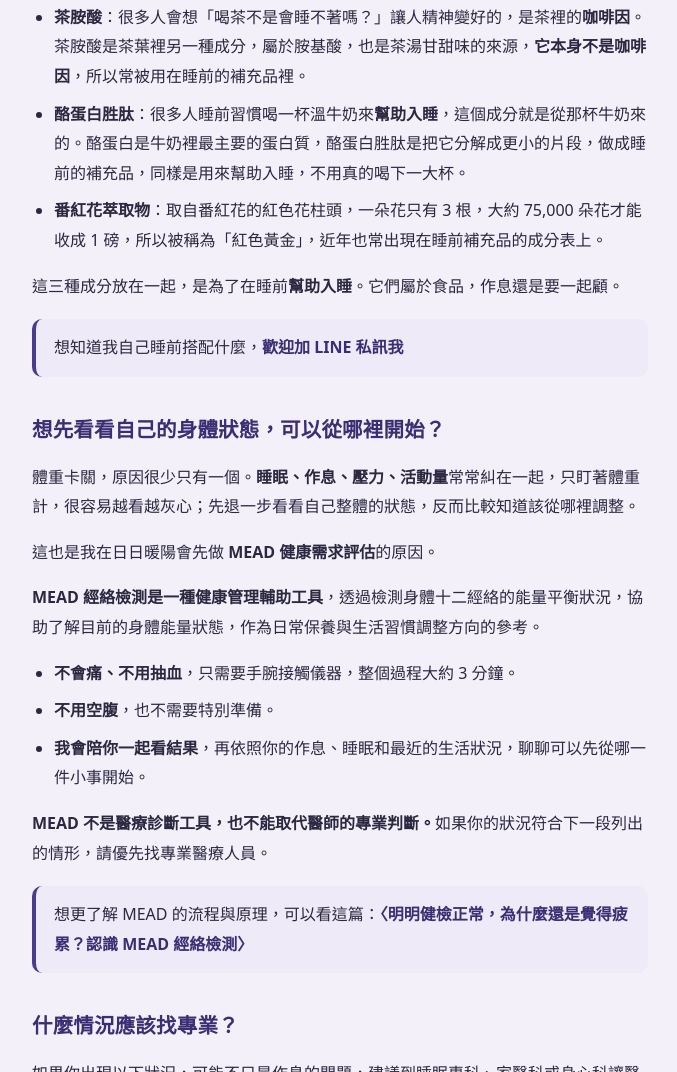
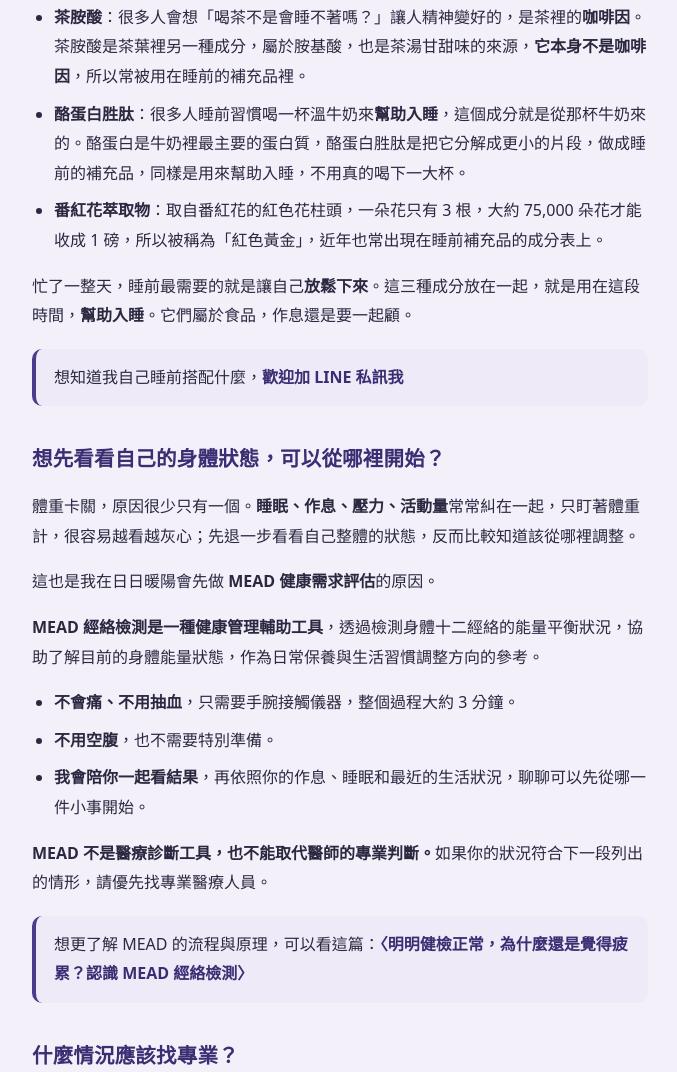
Before and after one commit to ririnuanyang/ririnuanyang.github.io, a plain HTML site: page 精選文章/20261026_睡眠與減重/article-sleep-weight.html in a window 1280 px wide. Shown: the part 4269-5341 px from the top of the page, without its empty margins (300-977 px from the left). Drawn offline with Linux system fonts and the light colour scheme.

Commit message:
睡眠文章產品段：結語補上睡前放鬆的情境
Co-Authored-By: Claude Fable 5.2 <noreply@anthropic.com>

```diff
--- a/精選文章/20261026_睡眠與減重/article-sleep-weight.html
+++ b/精選文章/20261026_睡眠與減重/article-sleep-weight.html
@@ -377,7 +377,7 @@
     <li><b>酪蛋白胜肽</b>：很多人睡前習慣喝一杯溫牛奶來<b>幫助入睡</b>，這個成分就是從那杯牛奶來的。酪蛋白是牛奶裡最主要的蛋白質，酪蛋白胜肽是把它分解成更小的片段，做成睡前的補充品，同樣是用來幫助入睡，不用真的喝下一大杯。</li>
     <li><b>番紅花萃取物</b>：取自番紅花的紅色花柱頭，一朵花只有 3 根，大約 75,000 朵花才能收成 1 磅，所以被稱為「紅色黃金」，近年也常出現在睡前補充品的成分表上。</li>
   </ul>
-  <p>這三種成分放在一起，是為了在睡前<b>幫助入睡</b>。它們屬於食品，作息還是要一起顧。</p>
+  <p>忙了一整天，睡前最需要的就是讓自己<b>放鬆下來</b>。這三種成分放在一起，就是用在這段時間，<b>幫助入睡</b>。它們屬於食品，作息還是要一起顧。</p>
   <div class="inline-link">
     想知道我自己睡前搭配什麼，<a href="https://lin.ee/rbXTms6" target="_blank" rel="noopener">歡迎加 LINE 私訊我</a>
   </div>
```
